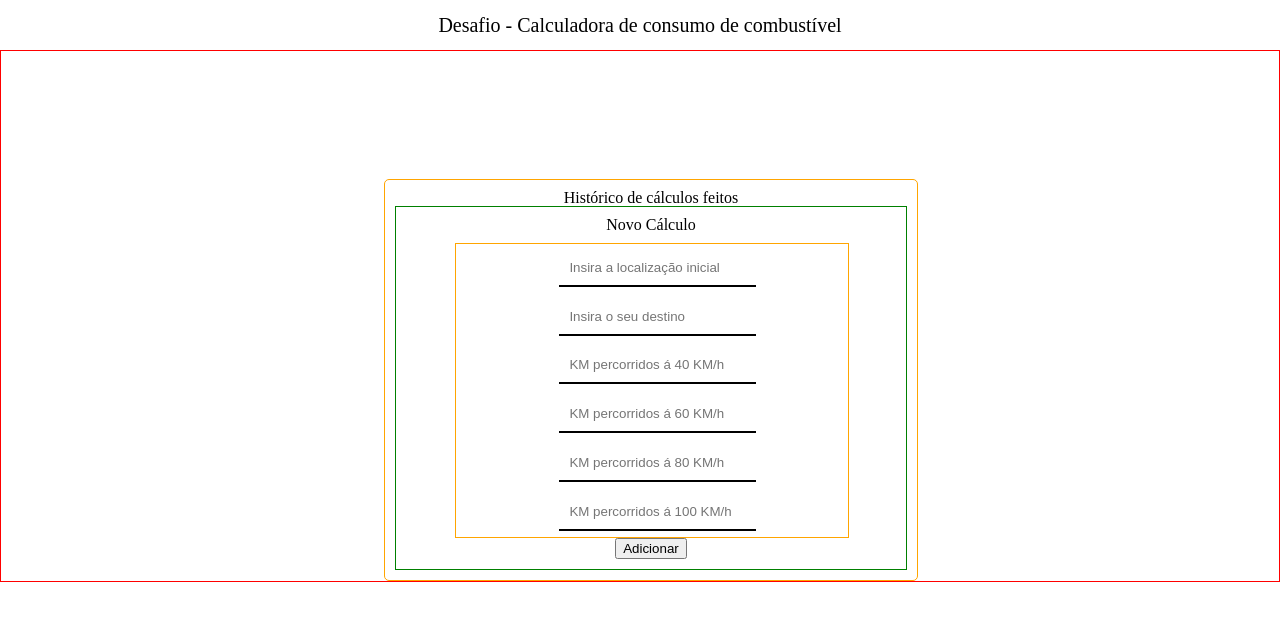
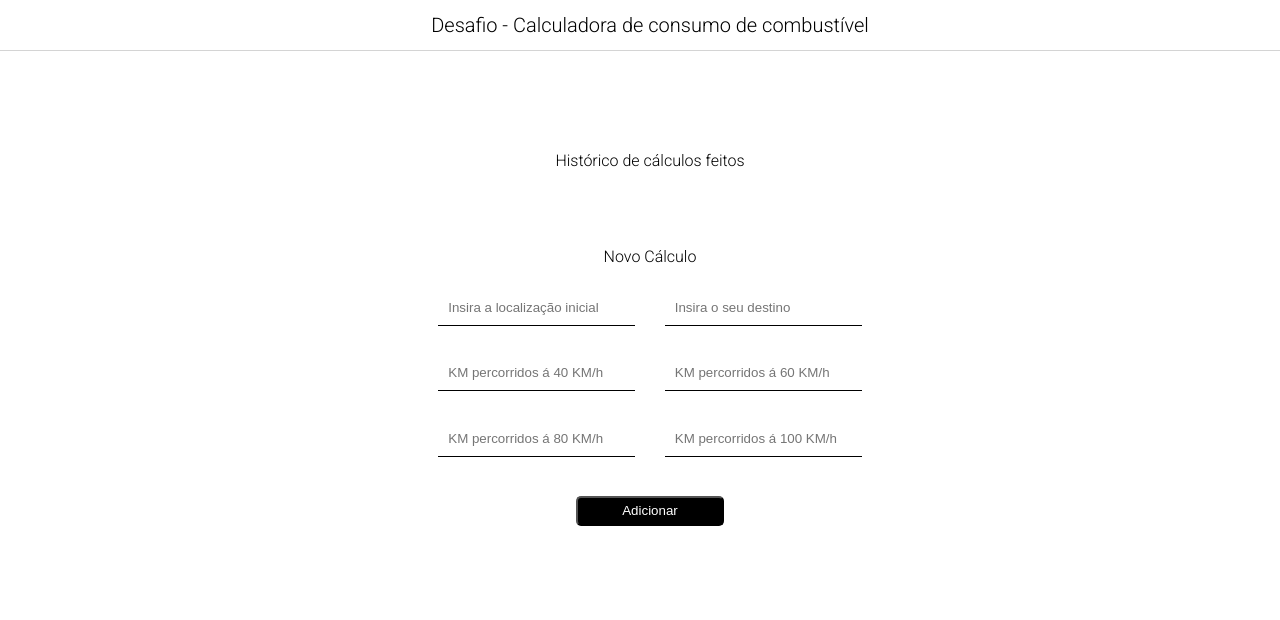
Before and after one commit to MisaelSantana/challenge, a plain HTML site: page frontend/index.html in a window 1280 px wide. Drawn offline with nearby package versions, Linux system fonts and the light colour scheme; no server answers.

Commit message:
adjust frontend

```diff
--- a/api/index.js
+++ b/api/index.js
@@ -15,6 +15,10 @@ let DB = {
         {id: 2, partida:0, destino:1450},
         {id: 3, partida:0, destino:160},
         {id: 4, partida:0, destino:150},
+        {id: 5, partida:0, destino:150},
+        {id: 6, partida:0, destino:150},
+        {id: 7, partida:0, destino:150},
+        {id: 8, partida:0, destino:150},
     ]
 }
 
--- a/frontend/assets/css/styles.css
+++ b/frontend/assets/css/styles.css
@@ -1,26 +1,29 @@
 body {
     background-image: url(../img/img-background-2OPC.jpg);
     background-position: center;
-    /* font-family: 'Nunito', sans-serif; */
+    background-size: cover;
+    font-family: 'Roboto', sans-serif;
     color: white;
     width: auto;
     text-align: center;
 }
 
 .nav-bar {
+    position: fixed;
+    top: 0%;
+    display: flex;
+    justify-content: center;
+    align-items: center;
     background-color: white;
     font-size: 20px;
-    max-width: 100%;
+    width: 100%;
     height: 30px;
     color: black;
     padding: 10px;
-    display: flex;
-    justify-content: center;
-    align-items: center;
+    box-shadow: 0px 0px 1px black;
 }
 
 .container {
-    border: solid 1px red;
     justify-content: center;
     align-items: center;
     max-width: 100%;
@@ -29,7 +32,6 @@ body {
 }
 
 .card {
-    border: solid 1px orange;
     background-color: white;
     color: black;
     max-width: 40%;
@@ -43,7 +45,7 @@ body {
 }
 
 .section-inputs {
-    border: 1px solid green;
+    margin-top: 30px;
     padding: 10px;
     max-width: 100%;
     flex-wrap: wrap;
@@ -56,27 +58,36 @@ body {
 }
 
 .section-inputs-input {
-    border: solid 1px orange;
     display: flex;
     flex-wrap: wrap;
     justify-content: center;
-    max-width: 80%;
-    margin-left: 10%;
+    max-width: 100%;
 }
 
 .section-inputs-input input {
+    max-width: 100%;
+    max-height: 100%;
     padding: 10px;
     margin: 3%;
-    border: 0;
-    border-bottom: 2px solid black;
+    border: 0px;
+    border-bottom: 1px solid black;
     transition: border-color 0.2s;
     transition: all 1s;
 }
 
-.section-inputs-input input:focus {
-    width: auto;
-    top: 100%;
-    right: 100%;
+.add-button {
+    margin-top: 5%;
+    width: 30%;
+    height: 30px;
+    border-radius: 5px;
+    background-color: black;
+    color: white;
 }
 
-/* ====================================== */
+.history {
+    padding: 3%;
+}
+
+.history h1 {
+    margin-bottom: 5%;
+}
--- a/frontend/index.html
+++ b/frontend/index.html
@@ -7,6 +7,9 @@
     <title>Challenge - Calculate</title>
     <link rel="stylesheet" href="./assets/css/reset.css">
     <link rel="stylesheet" href="./assets/css/styles.css">
+    <link rel="preconnect" href="https://fonts.googleapis.com">
+    <link rel="preconnect" href="https://fonts.gstatic.com" crossorigin>
+    <link href="https://fonts.googleapis.com/css2?family=Roboto:ital,wght@0,100;0,300;1,100&display=swap" rel="stylesheet">
 </head>
 <body>
     <header class="nav-bar">
@@ -17,7 +20,7 @@
     <div class="container">
 
         <div class="card">
-            <section>
+            <section class="history">
                 <h1>Histórico de cálculos feitos</h1>
                 <ul id="dados"></ul>
             </section>
@@ -26,43 +29,34 @@
                 <h1>Novo Cálculo</h1>
                 <!-- Form with inputs -->
                 <form action="post" class="section-inputs-input">
-                    <div class="">
+
                         <input type="number"
                         name="partida"
                         placeholder="Insira a localização inicial">
-                    </div>
 
-                    <div class="">
                         <input type="number"
                         name="destino"
                         placeholder="Insira o seu destino">
-                    </div>
 
-                    <div class="">
                         <input type="number"
                         name=""
                         placeholder="KM percorridos á 40 KM/h">
-                    </div>
 
-                    <div class="">
                         <input type="number"
                         name=""
                         placeholder="KM percorridos á 60 KM/h">
-                    </div>
 
-                    <div class="">
                         <input type="number"
                         name=""
                         placeholder="KM percorridos á 80 KM/h">
-                    </div>
 
-                    <div class="">
                         <input type="number"
                         name=""
                         placeholder="KM percorridos á 100 KM/h">
-                    </div>
                 </form>
-                <button type="button"
+
+                <button class="add-button"
+                type="button"
                     onclick="createData()">
                     Adicionar</button>
             </section>
```
